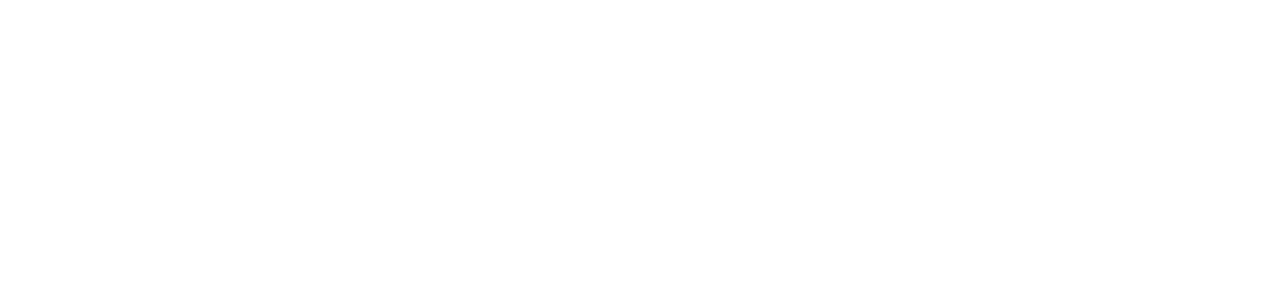
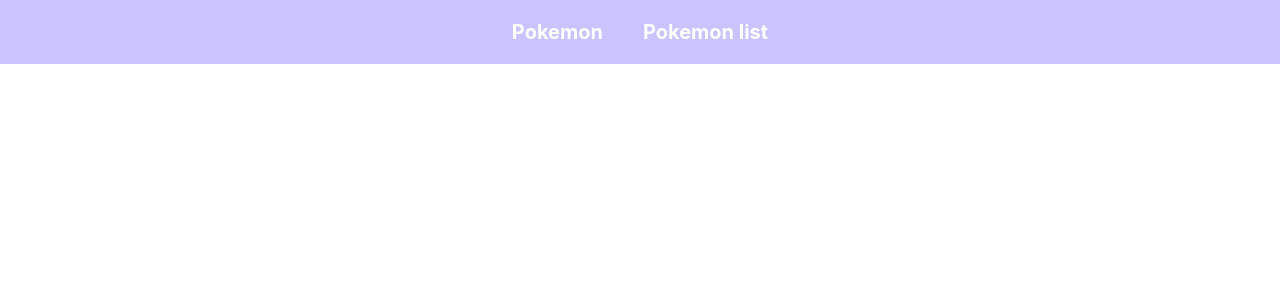
Before and after one commit to romchek7/pokemon, a React (Create React App) app: page /pokemonlist in a window 1280 px wide. Shown: the top 300 px of the page. Built offline with nearby package versions, Linux system fonts and the light colour scheme.

Commit message:
Create Navigation

```diff
--- a/src/App.tsx
+++ b/src/App.tsx
@@ -2,10 +2,12 @@
 import './App.css';
 import {Route, Routes} from "react-router-dom";
 import PokemonList from "./components/PokemonList/PokemonList";
+import Navigation from "./components/Navigation/Navigation";
 
 function App() {
   return (
     <div className="App">
+        <Navigation/>
         <Routes>
             <Route path='/pokemonlist' element={<PokemonList/>}/>
         </Routes>
--- /dev/null
+++ b/src/components/Navigation/Navigation.module.css
@@ -0,0 +1,18 @@
+.nav {
+    width: 100%;
+    background-color: rgb(201, 196, 255);
+    display: flex;
+    align-items: center;
+    justify-content: center;
+}
+
+.link {
+    padding: 20px;
+    color: rgb(255, 255, 255);
+    font-weight: bold;
+    font-size: 20px;
+}
+
+.link:hover {
+    color: rgb(206, 46, 46);
+}
--- /dev/null
+++ b/src/components/Navigation/Navigation.tsx
@@ -0,0 +1,29 @@
+import React from "react";
+import {Link} from "react-router-dom";
+import styles from "./Navigation.module.css"
+
+interface ILinkNavigation {
+    toPath: string
+    text: string
+}
+
+const LinkNavigation = (props: ILinkNavigation) => {
+    return (
+        <Link to={props.toPath}>
+            <div className={styles.link}>
+                {props.text}
+            </div>
+        </Link>
+    )
+}
+
+const Navigation: React.FC = () => {
+    return (
+        <nav className={styles.nav}>
+            <LinkNavigation toPath={'/pokemon'} text='Pokemon'/>
+            <LinkNavigation toPath={'/pokemonlist'} text='Pokemon list'/>
+        </nav>
+    )
+}
+
+export default Navigation
--- /dev/null
+++ b/src/types/index.d.ts
@@ -0,0 +1 @@
+declare module "*.module.css";
```
